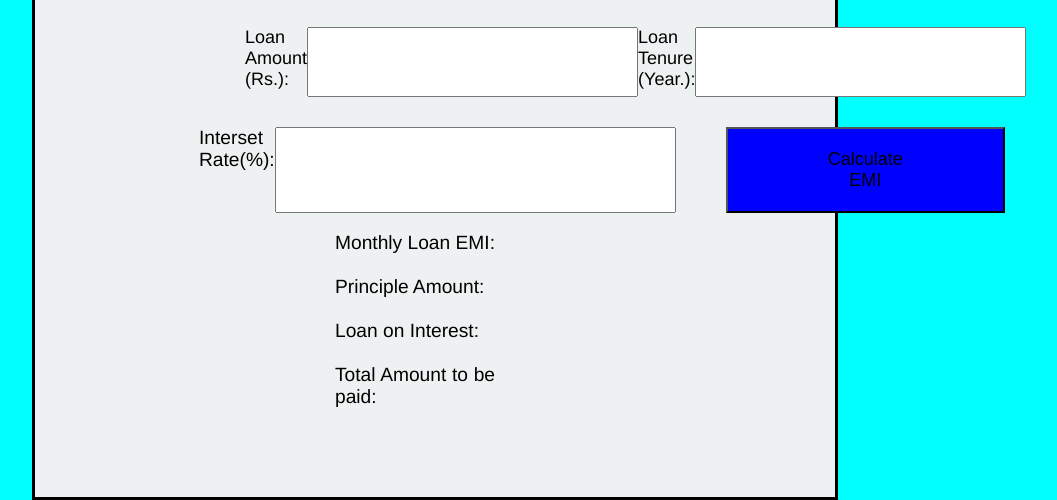
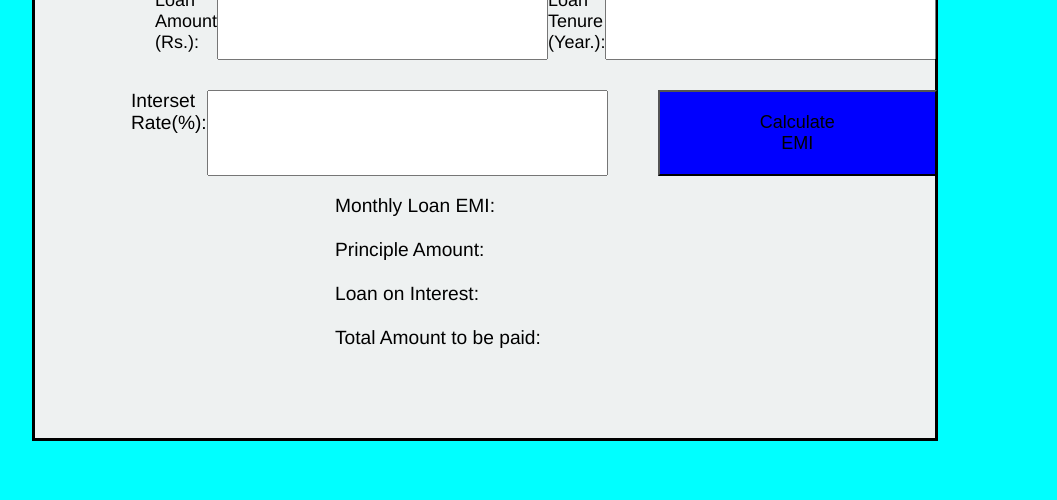
Before and after one commit to Yamankuma/EMI-calculator, a plain HTML site: page index.html in a window 1280 px wide. Shown: the part 351-851 px from the top of the page, without its empty margins (176-1233 px from the left). After the commit the page ends 800 px from the top, so only its background shows below. Drawn offline with Linux system fonts and the light colour scheme.

Commit message:
Update index.css

```diff
--- a/index.css
+++ b/index.css
@@ -7,7 +7,7 @@ position: relative;
 top: 150px;
 border: solid black;
 padding: 100px 300px;
-width: 200px;
+width: 300px;
 position: relative;
 left: 200px;
 background-color: rgba(255, 240, 240, 0.932);
@@ -53,7 +53,7 @@ text-decoration: solid;
     display: flex;
     font-size: large;
     position: relative;
-    right: 45%;
+    right: 60%;
 }
 h1{
     position: relative;
```
